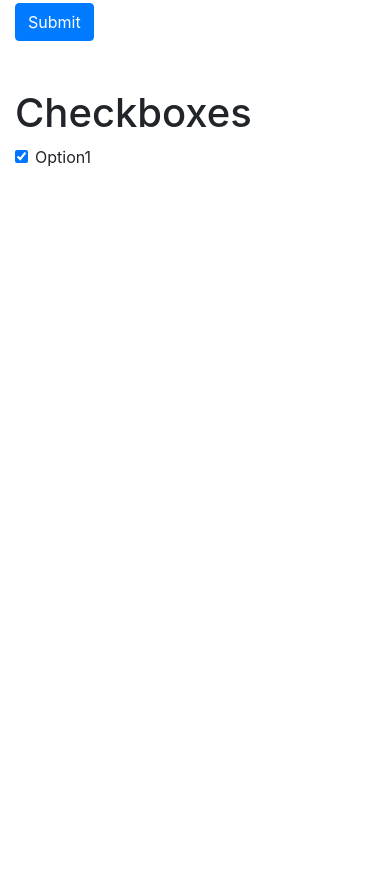
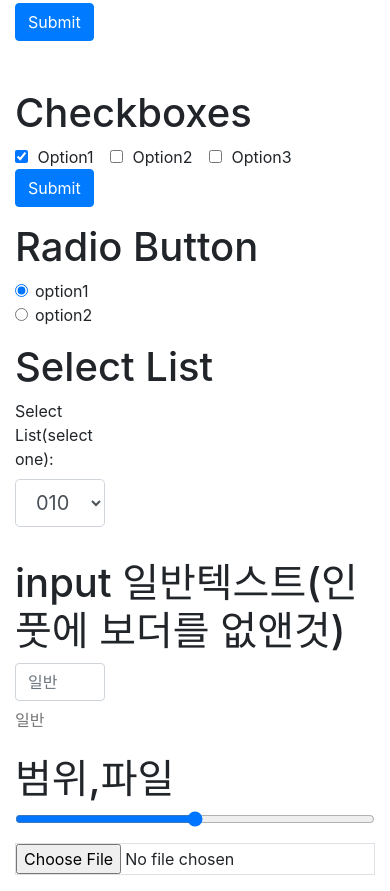
Before and after one commit to limjongseung/edu_korea, a plain HTML site: page 3_bootstrap/12_check.html in a window 390 px wide. Shown: the part 529-1420 px from the top of the page. Before the commit the page ends 844 px from the top, so only its background shows below. Drawn offline with nearby package versions, Linux system fonts and the light colour scheme.

Commit message:
bootstrap

```diff
--- a/3_bootstrap/12_check.html
+++ b/3_bootstrap/12_check.html
@@ -11,7 +11,7 @@
     <script src="https://cdn.jsdelivr.net/npm/popper.js@1.16.1/dist/umd/popper.min.js"></script>
     <script src="https://cdn.jsdelivr.net/npm/bootstrap@4.6.1/dist/js/bootstrap.bundle.min.js"></script>
     <link rel="stylesheet" href="css/cutomizing.css" />
-    <title>navs</title>
+    <title>checkboxes</title>
   </head>
   <body>
     <div class="container-lg">
@@ -46,32 +46,96 @@
         <div class="col-12">
           <h1 class="mt-5">Checkboxes</h1>
           <form action="">
-            <div class="form-check">
+            <div class="form-check-inline">
               <label class="form-check-label" for="check1">
                 <input type="checkbox" class="form-check-input" id="check1" name="option1" value="something" checked>
                 Option1
               </label>
             </div>
+            <div class="form-check-inline">
+              <label class="form-check-label" for="check2">
+                <input type="checkbox" class="form-check-input" id="check2" name="option2" value="something">
+                Option2
+              </label>
+            </div>
+            <div class="form-check-inline">
+              <label class="form-check-label" for="check3">
+                <input type="checkbox" class="form-check-input" id="check3" name="option3" value="something">
+                Option3
+              </label>
+            </div>
+            <button type="button" class="btn btn-primary">Submit</button>
           </form>
         </div>
       </div>
+
       <div class="row">
         <div class="col-12">
+          <h1 class="mt-3">Radio Button</h1>
+          <form action="">
+            <div class="form-check">
+              <label for="radio1" class="form-check-label">
+                <input type="radio" class="form-check-input" id="radio1" name="optradio" value="option1" checked>
+                option1
+              </label>
+            </div>
+            <div class="form-check">
+              <label for="radio2" class="form-check-label">
+                <input type="radio" class="form-check-input" id="radio2" name="optradio" value="option2">
+                option2
+              </label>
+            </div>
+          </form>
 
         </div>
       </div>
       <div class="row">
         <div class="col-12">
+          <h1 class="mt-3">Select List</h1>
+          <form action="" class="w-25">
+            <div class="form-group">
+              <label for="sel1">Select List(select one):</label>
+              <select name="sellist1" id="sel1" class="form-control form-control-lg">
+                <option>010</option>
+                <option>011</option>
+                <option>012</option>
+                <option>013</option>
+                <option>014</option>
+                <option>015</option>
+                <option>016</option>
+                <option>017</option>
+                <option>018</option>
+                <option>019</option>
+              </select>
+            </div>
+          </form>
+
 
         </div>
       </div>
       <div class="row">
         <div class="col-12">
+          <h1 class="mt-3">input 일반텍스트(인풋에 보더를 없앤것)</h1>
+          <form class="w-25" action="">
+            <input type="text" class="form-control" placeholder="일반">
+          </form>
+          <form class="w-25" action="">
+            <input type="text" class="form-control-plaintext" placeholder="일반">
+          </form>
 
         </div>
       </div>
       <div class="row">
         <div class="col-12">
+          <h1 class="mt-3">범위,파일</h1>
+          <form action="">
+            <div class="form-group">
+              <input type="range" class="form-control-range">
+            </div>
+            <div class="form-group">
+              <input type="file" class="form-control-file border" name="file">
+            </div>
+          </form>
 
         </div>
       </div>
```
Also changed, not shown: 3_bootstrap/13_input group.html (added, +94 -0 lines).
